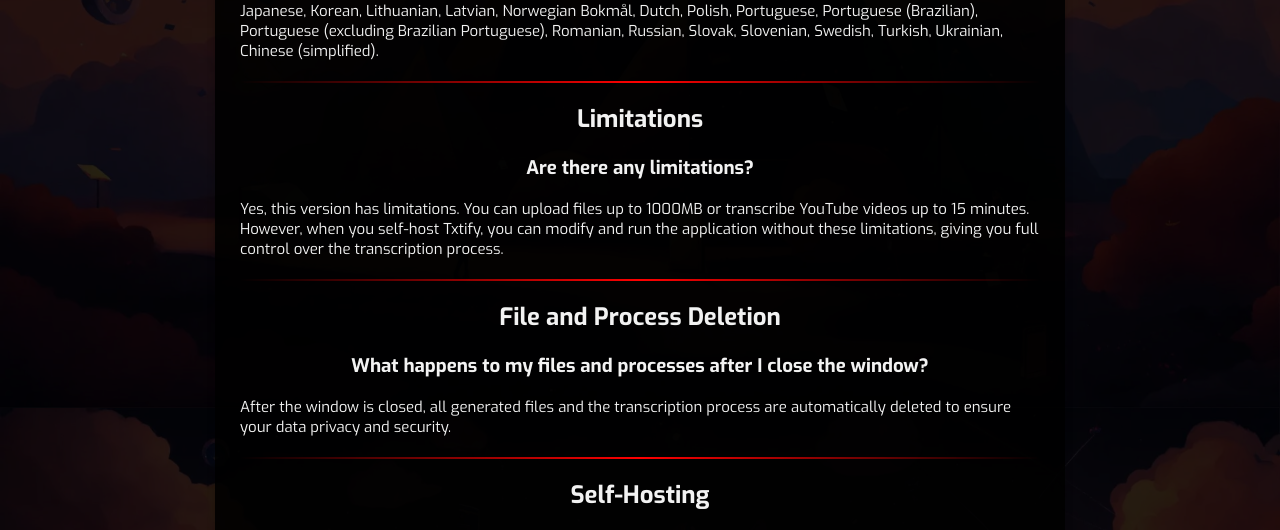
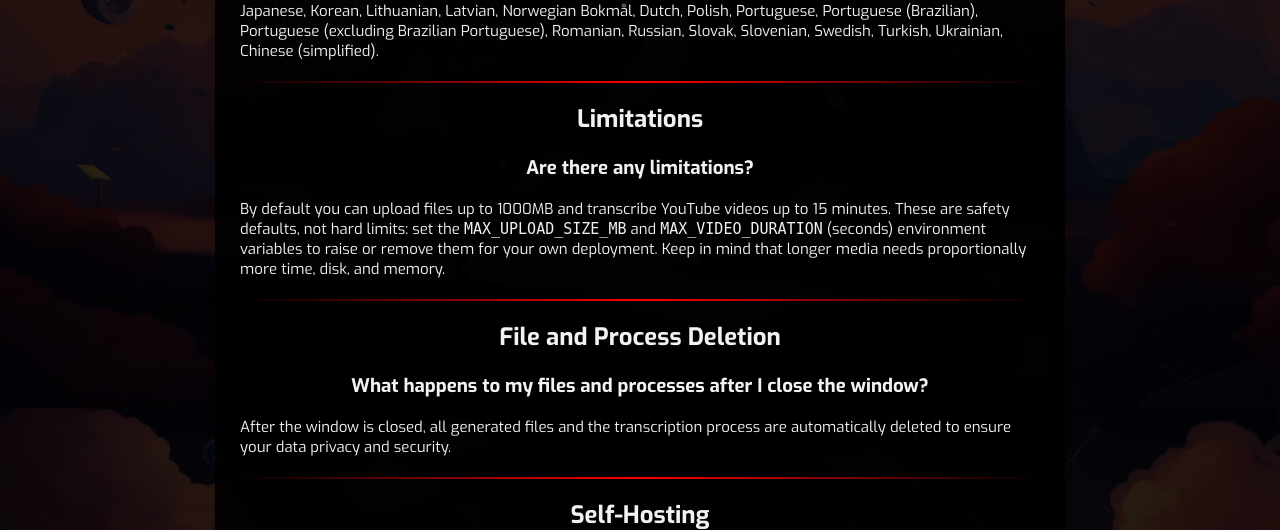
Before and after one commit to lkmeta/txtify, a FastAPI app: page /faq in a window 1280 px wide. Shown: the part 1344-1874 px from the top of the page. Run offline with FastAPI, Linux system fonts and the light colour scheme.

Commit message:
feat: configurable upload/duration limits and clear dead-worker errors
- MAX_UPLOAD_SIZE_MB / MAX_VIDEO_DURATION now read from env (defaults unchanged: 1000MB / 900s); documented in .env.example, FAQ, and homepage copy
- /status reports a dead worker with the likely cause (out of memory for the selected model) and the log path instead of a bare Error
- frontend shows the server's actual error message instead of a generic failure line

```diff
--- a/src/main.py
+++ b/src/main.py
@@ -340,10 +340,16 @@ async def status(pid: Optional[int] = None):
         )
         if worker_pid and not already_terminal and not is_worker_alive(worker_pid):
             logger.error(f"Worker for job {pid} died without finishing")
-            DB.update_transcription_status("Error", str(time.time()), 0, pid)
+            died_msg = (
+                "Error: the transcription worker stopped unexpectedly. "
+                "This is usually the machine running out of memory for the "
+                "selected model — try a smaller model (e.g. base). "
+                f"Details in output/{pid}_logs.txt."
+            )
+            DB.update_transcription_status(died_msg, str(time.time()), 0, pid)
             return {
                 "progress": "0",
-                "phase": "Error",
+                "phase": died_msg,
                 "model": status_data["model"],
                 "language": status_data["language"],
                 "translation": status_data["translation"],
--- a/static/scripts.js
+++ b/static/scripts.js
@@ -224,10 +224,14 @@ function startStatusCheck(pid) {
 
                 if (response.phase.includes('Error') || response.phase === 'Canceled') {
                     clearInterval(transcriptionInterval);
+                    // Show the server's actual error (it carries the cause and
+                    // a hardware hint) instead of a generic failure line.
                     document.getElementById('progressPhase').innerText =
                         response.phase === 'Canceled'
                             ? 'Transcription canceled.'
-                            : 'Transcription failed. Check the job logs or try again.';
+                            : (response.phase.startsWith('Error:')
+                                ? response.phase
+                                : 'Transcription failed. Check the job logs or try again.');
                     document.querySelector('.cancel-button').classList.add('hidden');
                     document.querySelector('.close-button').classList.remove('hidden');
                     document.querySelector('.spinner').style.display = 'none';
--- a/templates/faq.html
+++ b/templates/faq.html
@@ -169,9 +169,10 @@
 
             <h2>Limitations</h2>
             <h3>Are there any limitations?</h3>
-            <p>Yes, this version has limitations. You can upload files up to 1000MB or transcribe YouTube videos up
-                to 15 minutes. However, when you self-host Txtify, you can modify and run the application without these
-                limitations, giving you full control over the transcription process.</p>
+            <p>By default you can upload files up to 1000MB and transcribe YouTube videos up to 15 minutes. These
+                are safety defaults, not hard limits: set the <code>MAX_UPLOAD_SIZE_MB</code> and
+                <code>MAX_VIDEO_DURATION</code> (seconds) environment variables to raise or remove them for your
+                own deployment. Keep in mind that longer media needs proportionally more time, disk, and memory.</p>
 
 
             <!-- <h3>____________________________________________________________</h3> -->
--- a/templates/index.html
+++ b/templates/index.html
@@ -67,7 +67,7 @@
             Txtify supports files up to
             <span style="color: var(--primary-color); font-weight: bold;">1000MB</span>
             and YouTube videos up to
-            <span style="color: var(--primary-color); font-weight: bold;">15 minutes</span>.
+            <span style="color: var(--primary-color); font-weight: bold;">15 minutes</span> by default (both configurable via environment variables).
         </div>
 
         <div class="switch-case">
@@ -76,12 +76,12 @@
         </div>
         <div id="youtube-input" class="input-group">
             <label for="youtube-url">YouTube URL:</label>
-            <small>Enter the URL of the YouTube video you want to transcribe (max 15 minutes of transcription).</small>
+            <small>Enter the URL of the YouTube video you want to transcribe (default max 15 minutes — configurable).</small>
             <input type="text" id="youtube-url" placeholder="Enter YouTube URL">
         </div>
         <div id="upload-input" class="input-group" style="display: none;">
             <label for="media-upload">Upload Audio/Video:</label>
-            <small>Upload an audio or video file from your device to transcribe (.mp3, .mp4, .m4a, .wav, .webm and more -- max 1000MB).</small>
+            <small>Upload an audio or video file from your device to transcribe (.mp3, .mp4, .m4a, .wav, .webm and more -- default max 1000MB, configurable).</small>
             <input type="file" id="media-upload" accept=".mp3,.mp4,.m4a,.wav,.webm,.ogg,.flac,.aac,.mov">
         </div>
 
```
Also changed, not shown: src/utils.py (+5 -4 lines), tests/test_utils.py (+18 -0 lines), 1 other file.
